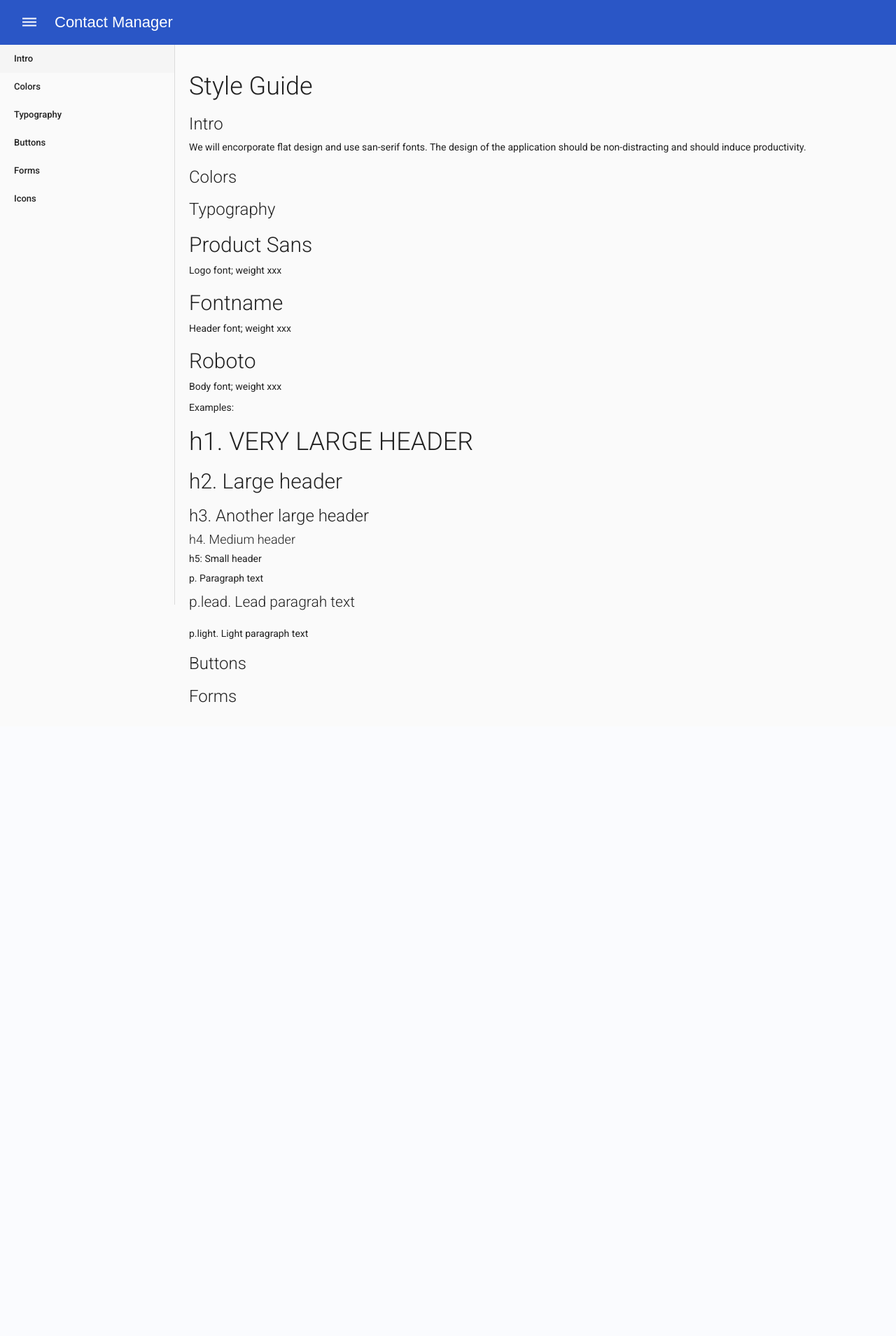
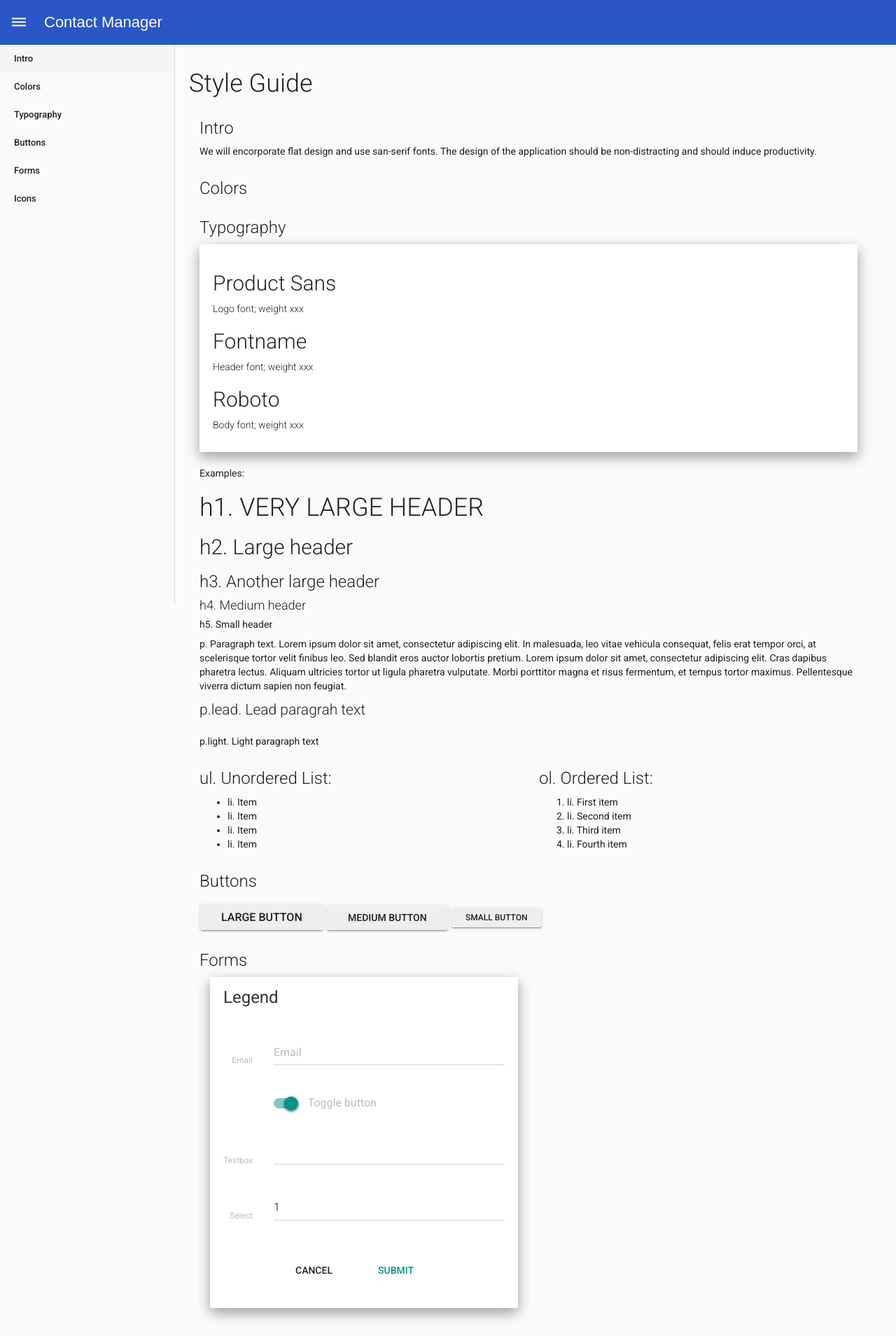
Before and after one commit to wesleylo/contact-manager, a PHP site: page /style.php in a window 1280 px wide. Shown: the whole page at 70% size. Before the commit the page ends 1004 px from the top, so only its background shows below. Run offline with PHP 8.4, Linux system fonts and the light colour scheme; some libraries are stand-ins or nearby versions; some web fonts are replaced.

Commit message:
Working on style and responsiveness.

```diff
--- a/css/style.css
+++ b/css/style.css
@@ -72,16 +68,23 @@
   font-size: 20px;
   color: #616161;
 }
+#override .navbar, .navbar {
+  margin-bottom: 0px;
+  -webkit-transition: all 0.5s ease;
+  -moz-transition: all 0.5s ease;
+  -o-transition: all 0.5s ease;
+  transition: all 0.5s ease;
+}
 /* Toggle Styles */
 
 #wrapper {
+  margin-top: 60px;
   padding-left: 0;
   -webkit-transition: all 0.5s ease;
   -moz-transition: all 0.5s ease;
   -o-transition: all 0.5s ease;
   transition: all 0.5s ease;
 }
-
 #wrapper.toggled {
   padding-left: 250px;
 }
--- a/index.php
+++ b/index.php
@@ -3,7 +3,7 @@
 <body>
   <!-- Navbar -->
   <div class="bs-component">
-    <div id="override" class="navbar navbar-inverse">
+    <div id="override" class="navbar navbar-inverse navbar-fixed-top">
       <div class="container-fluid">
         <div class="navbar-collapse collapse navbar-inverse-collapse">
           <ul class="nav navbar-nav">
--- a/style.php
+++ b/style.php
@@ -3,7 +3,7 @@
 <body>
   <!-- Navbar -->
   <div class="bs-component">
-    <div id="override" class="navbar navbar-inverse">
+    <div id="override" class="navbar navbar-inverse navbar-fixed-top">
       <div class="container-fluid">
         <div class="navbar-collapse collapse navbar-inverse-collapse">
           <ul class="nav navbar-nav">
@@ -49,12 +49,19 @@
       <div id="page-content-wrapper">
         <div class="container-fluid">
           <h1>Style Guide</h1>
+
+          <div class="col-md-12">
             <h3 id="intro">Intro</h3>
             <p>We will encorporate flat design and use san-serif fonts. The design of the application should be non-distracting and should induce productivity.</p>
+          </div>
 
+          <div class="col-md-12">
             <h3 id="colors">Colors</h3>
+          </div>
 
+          <div class="col-md-12">
             <h3 id="typography">Typography</h3>
+            <div class="well bs-component">
               <h2>Product Sans</h2>
               <p>Logo font; weight xxx</p>
 
@@ -63,21 +70,106 @@
 
               <h2>Roboto</h2>
               <p>Body font; weight xxx</p>
+            </div>
+          </div>
 
+          <div class="col-md-12">
             <p>Examples:</p>
             <h1>h1. VERY LARGE HEADER</h1>
             <h2>h2. Large header</h2>
             <h3>h3. Another large header</h3>
             <h4>h4. Medium header</h4>
-          <h5>h5: Small header</h5>
-          <p>p. Paragraph text</p>
+            <h5>h5. Small header</h5>
+            <p>p. Paragraph text. Lorem ipsum dolor sit amet, consectetur adipiscing elit. In malesuada, leo vitae vehicula consequat, felis erat tempor orci, at scelerisque tortor velit finibus leo. Sed blandit eros auctor lobortis pretium. Lorem ipsum dolor sit amet, consectetur adipiscing elit. Cras dapibus pharetra lectus. Aliquam ultricies tortor ut ligula pharetra vulputate. Morbi porttitor magna et risus fermentum, et tempus tortor maximus. Pellentesque viverra dictum sapien non feugiat.</p>
             <p class="lead">p.lead. Lead paragrah text</p>
             <p class="light">p.light. Light paragraph text</p>
+          </div>
+          <div class="col-md-6">
+            <h3>ul. Unordered List:</h3>
+            <ul>
+              <li>li. Item</li>
+              <li>li. Item</li>
+              <li>li. Item</li>
+              <li>li. Item</li>
+            </ul>
+          </div>
 
+          <div class="col-md-6">
+            <h3>ol. Ordered List:</h3>
+            <ol>
+              <li>li. First item</li>
+              <li>li. Second item</li>
+              <li>li. Third item</li>
+              <li>li. Fourth item</li>
+            </ol>
+          </div>
+
+
+          <div class="col-md-12">
             <h3 id="buttons">Buttons</h3>
+            <a href="javascript:void(0)" class="btn btn-raised btn-lg">Large button</a>
+            <a href="javascript:void(0)" class="btn btn-raised">Medium button</a>
+            <a href="javascript:void(0)" class="btn btn-raised btn-sm">Small button</a>
+          </div>
 
+
+          <div class="col-md-12">
             <h3 id="forms">Forms</h3>
+            <div class="col-md-6">
+              <div class="well bs-component">
+                <form class="form-horizontal">
+                  <fieldset>
+                    <legend>Legend</legend>
+                    <div class="form-group">
+                      <label for="inputEmail" class="col-md-2 control-label">Email</label>
 
+                      <div class="col-md-10">
+                        <input type="email" class="form-control" id="inputEmail" placeholder="Email">
+                      </div>
+                    </div>
+
+                    <div class="form-group">
+                      <div class="col-md-offset-2 col-md-10">
+                        <div class="togglebutton">
+                          <label>
+                            <input type="checkbox" checked=""> Toggle button
+                          </label>
+                        </div>
+                      </div>
+                    </div>
+                    <div class="form-group">
+                      <label for="textArea" class="col-md-2 control-label">Textbox</label>
+
+                      <div class="col-md-10">
+                        <textarea class="form-control" rows="1" id="textArea"></textarea>
+                      </div>
+                    </div>
+
+                    <div class="form-group">
+                      <label for="select111" class="col-md-2 control-label">Select</label>
+
+                      <div class="col-md-10">
+                        <select id="select111" class="form-control">
+                          <option>1</option>
+                          <option>2</option>
+                          <option>3</option>
+                          <option>4</option>
+                          <option>5</option>
+                        </select>
+                      </div>
+                    </div>
+
+                    <div class="form-group">
+                      <div class="col-md-10 col-md-offset-2">
+                        <button type="button" class="btn btn-default">Cancel</button>
+                        <button type="submit" class="btn btn-primary">Submit</button>
+                      </div>
+                    </div>
+                  </fieldset>
+                </form>
+              </div>
+            </div>
+          </div>
         </div>
         <!-- /#page-content-wrapper -->
 
```
Also changed, not shown: other parts of css/style.css (+33 -6 lines). Lines whose indentation alone changed are shown as unchanged.
